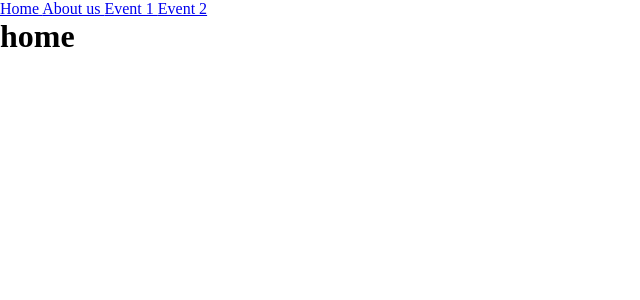
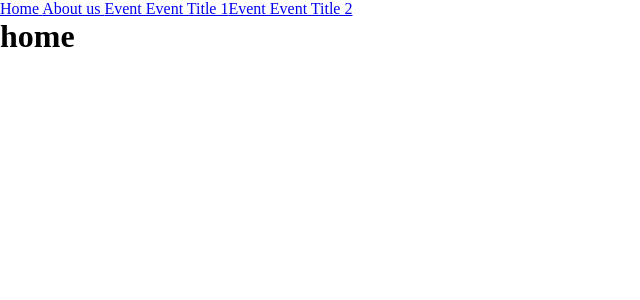
Before and after one commit to aut-daralfonoon/frontend, a Vue app: page / in a window 1280 px wide. Shown: the top 300 px of the page, without its empty margins (0-640 px from the left). Built offline with nearby package versions, Linux system fonts and the light colour scheme; the HTML template or start-up script is replaced by a standard one.

Commit message:
feat: get all events

```diff
--- a/src/App.vue
+++ b/src/App.vue
@@ -16,11 +16,8 @@ st.importEvents()
   <RouterLink to="/about">
     About us
   </RouterLink>
-  <RouterLink to="/event/1">
-    Event 1
-  </RouterLink>
-  <RouterLink to="/event/2">
-    Event 2
+  <RouterLink v-for="event in eventStore.getAllEvents" :to="'/event/' + event.id">
+    {{ "Event " + event.title + " " + event.id }}
   </RouterLink>
   <RouterView />
 </template>
@@ -29,9 +26,10 @@ st.importEvents()
 import { useEventsStore } from "./stores/events"
 
 export default {
-  mounted() {
-    // testing our event store
-    console.log(useEventsStore().getEventById(1).title)
+  data() {
+    return {
+      eventStore: useEventsStore(),
+    }
   }
 }
 </script>
--- a/src/stores/events.js
+++ b/src/stores/events.js
@@ -27,6 +27,10 @@ export const useEventsStore = defineStore({
         // returning the event
         return e;
       }
+    },
+    // getting all events
+    getAllEvents: (state) => {
+      return state.events;
     }
   },
   // store actions
```
